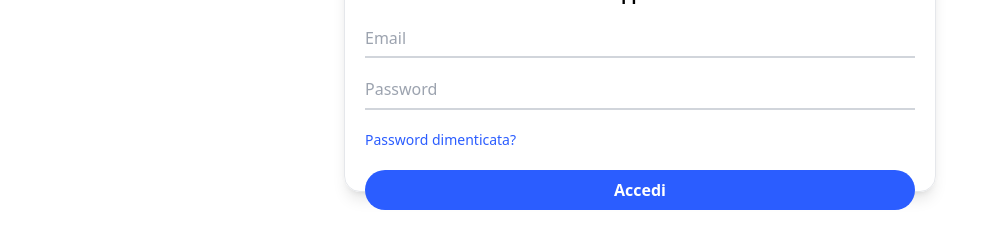
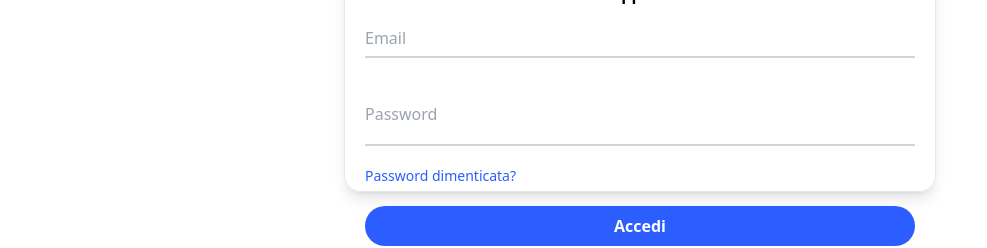
Before and after one commit to sebrs3018/TailwindProject, a Vue app: page /floating-label-demo in a window 1280 px wide. Shown: the part 451-699 px from the top of the page, without its empty margins (0-987 px from the left). Built offline with nearby package versions, Linux system fonts and the light colour scheme.

Commit message:
Demo Project finished

```diff
--- a/src/Views/FloatingLabelDemo.vue
+++ b/src/Views/FloatingLabelDemo.vue
@@ -75,6 +75,7 @@ const submit = () => {
           width="auto"
           alt="wikicasa logo"
       /></picture>
+      <!-- Dark mode button -->
       <button class="my-5 w-full rounded-2xl border border-periwinkle p-2 text-sm" type="button">
         <img
           height="24"
@@ -91,6 +92,7 @@ const submit = () => {
         oppure
       </p>
       <form class="w-full justify-center" @submit.prevent.stop="submit">
+        <!-- Email input -->
         <div class="relative mt-3">
           <input
             ref="emailEl"
@@ -107,16 +109,22 @@ const submit = () => {
             >Email</label
           >
         </div>
-        <div class="relative mt-3">
+        <!-- Password input -->
+        <div class="relative mt-9 pt-3">
           <input
             ref="passwordEl"
             id="password"
             type="password"
             v-model="formState.password.value"
             @input="passwordEl?.setCustomValidity('')"
-            placeholder="Password"
-            class="h-10 w-full border-b-2 border-gray-300 text-eerie-black focus:border-w-blue focus:outline-none"
+            placeholder="mock"
+            class="peer h-10 w-full border-b-2 border-gray-300 text-eerie-black placeholder-transparent focus:border-w-blue focus:outline-none dark:bg-rich-black dark:text-white"
           />
+          <label
+            for="password"
+            class="pointer-events-none absolute -top-3.5 left-0 text-sm text-gray-900 transition-all peer-placeholder-shown:top-2 peer-placeholder-shown:text-base peer-placeholder-shown:text-gray-400 peer-focus:-top-3.5 peer-focus:text-sm peer-focus:text-gray-900 dark:text-gray-200 dark:peer-focus:text-gray-200"
+            >Password</label
+          >
         </div>
         <p class="my-5 text-sm text-w-blue">Password dimenticata?</p>
         <button
```
